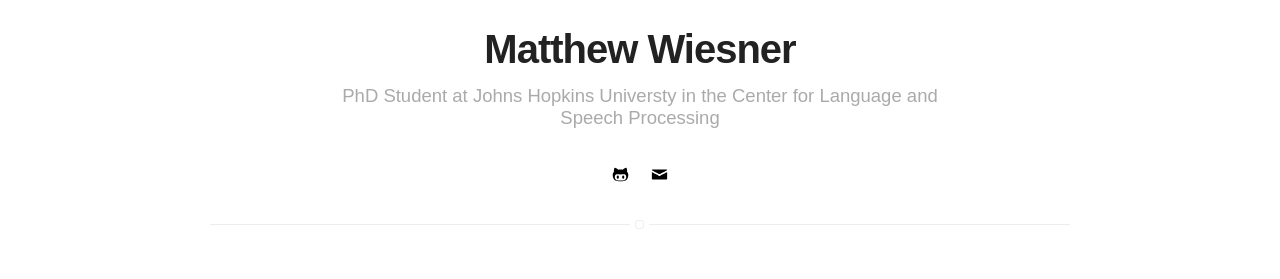
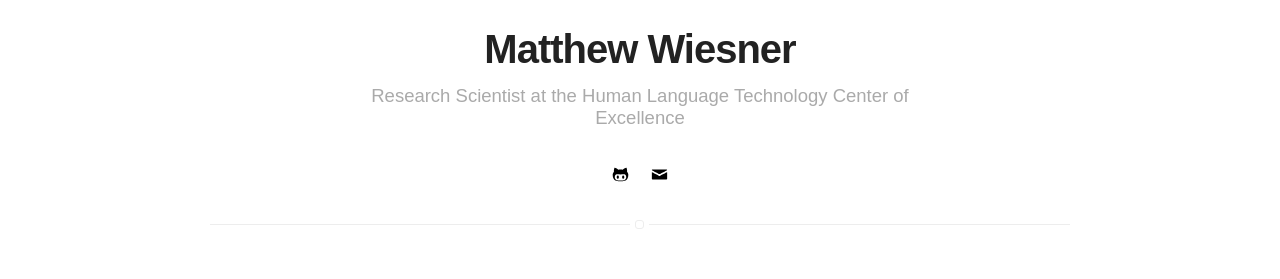
Before and after one commit to m-wiesner/m-wiesner.github.io, a Jekyll site: the page built from blog/index.html, in a window 1280 px wide. Shown: the part 221-500 px from the top of the page. Built offline with Jekyll 4.4.1, drawn with Linux system fonts in a browser that asks for light colours.

Commit message:
Update _config.yml

```diff
--- a/_config.yml
+++ b/_config.yml
@@ -1,6 +1,6 @@
 # main text of home
 name: Matthew Wiesner
-bio: PhD Student at Johns Hopkins Universty in the Center for Language and Speech Processing
+bio: Research Scientist at the Human Language Technology Center of Excellence
 
 # twitter summary info
 description: Personal webpage of Matthew Wiesner
```
